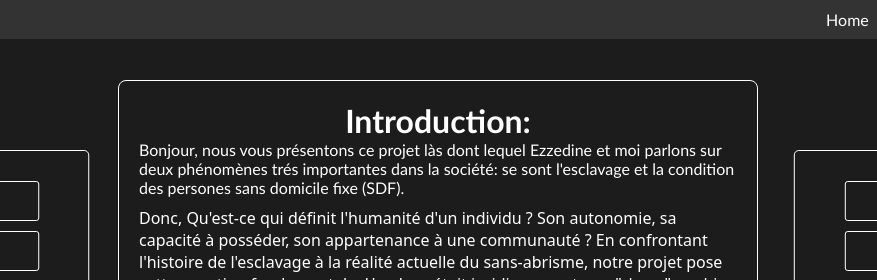
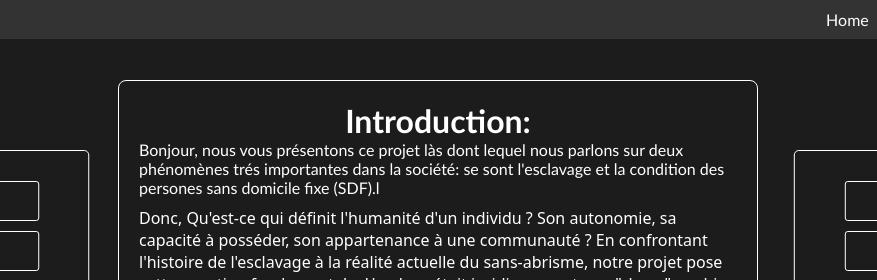
Before and after one commit to uchiha-oubaid/projet-francais, a plain HTML site: page index.html in a window 1280 px wide. Shown: the top 280 px of the page, 202-1079 px from the left. Drawn offline with Linux system fonts and the light colour scheme.

Commit message:
final result

```diff
--- a/index.html
+++ b/index.html
@@ -35,9 +35,9 @@
             <h1 id="intro">Introduction:</h1>
             <p>
                 Bonjour, nous vous présentons ce projet làs dont lequel
-                Ezzedine et moi parlons sur deux phénomènes trés importantes dans
+                nous parlons sur deux phénomènes trés importantes dans
                 la société: se sont l'esclavage et la condition des persones sans
-                domicile fixe (SDF).
+                domicile fixe (SDF).l
             </p>
             <p id="donc">
                 Donc, Qu'est-ce qui définit l'humanité d'un individu ? Son autonomie, sa capacité à posséder, son appartenance à une communauté ? En confrontant l'histoire de l'esclavage à la réalité actuelle du sans-abrisme, notre projet pose cette question fondamentale.
```
